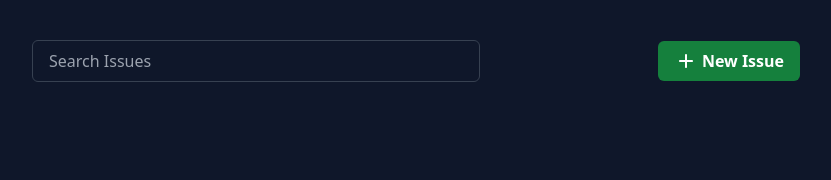
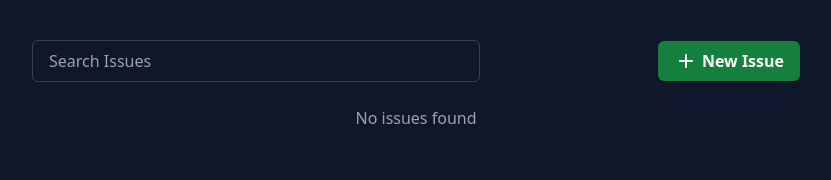
Before and after one commit to sanjay-perisync/githubissues, a React (Create React App) app: page /issuelist/1 in a window 1280 px wide. Shown: the top 180 px of the page, without its empty margins (224-1055 px from the left). Built offline with nearby package versions, Linux system fonts and the light colour scheme.

Commit message:
Second commit

```diff
--- a/package.json
+++ b/package.json
@@ -3,6 +3,7 @@
   "version": "0.1.0",
   "private": true,
   "dependencies": {
+    "@lexical/list": "^0.29.0",
     "@lexical/react": "^0.29.0",
     "@lexical/rich-text": "^0.29.0",
     "@reduxjs/toolkit": "^2.6.1",
--- a/src/Components/Issues/IssueList.js
+++ b/src/Components/Issues/IssueList.js
@@ -1,13 +1,29 @@
-import React from 'react'
-import { Link,useParams  } from 'react-router-dom'
+import React, { useState } from "react";
+import { useSelector, useDispatch } from "react-redux";
+import { Link, useParams } from "react-router-dom";
+import { DeleteIssue } from "../../Redux/Slices/Issue/IssuesSlice";
 
-const  IssueList = () => {
+const IssueList = () => {
   const { projectId } = useParams();
-  // console.log("projectId:", projectId);
+  const dispatch = useDispatch();
+
+  const issueslist = useSelector(
+    (state) =>
+      state.issuesSliceReducer.issuesdetailsSlice.issuesByProject[projectId] ||
+      []
+  );
+
+  // console.log("issueslist:", issueslist);
+
+  const [menuId, setMenuId] = useState(null);
+
+  const handleDeleteIssue = (issueId) => {
+    dispatch(DeleteIssue({ projectId, issueId }));
+  };
+
   return (
-    <div className='bg-slate-900 h-screen'>
-
-        <main className='mx-auto max-w-3xl pt-10'>
+    <div className="bg-slate-900 h-screen">
+      <main className="mx-auto max-w-3xl pt-10">
         <header>
           <div className="flex justify-between items-center mb-6">
             <input
@@ -15,19 +31,92 @@ const  IssueList = () => {
               placeholder="Search Issues"
               className="w-full max-w-md px-4 py-2 rounded-md text-white bg-slate-900 border border-gray-700"
             />
- <Link to={`/createissue/${projectId}`}
+            <Link
+              to={`/createissue/${projectId}`}
               className="bg-green-700 flex gap-1 text-white px-4 py-2 rounded-md"
             >
               <div>
-              <svg xmlns="http://www.w3.org/2000/svg" width="24" height="24" viewBox="0 0 24 24"><path fill="currentColor" d="M11 13H6q-.425 0-.712-.288T5 12t.288-.712T6 11h5V6q0-.425.288-.712T12 5t.713.288T13 6v5h5q.425 0 .713.288T19 12t-.288.713T18 13h-5v5q0 .425-.288.713T12 19t-.712-.288T11 18z" /></svg>
+                <svg
+                  xmlns="http://www.w3.org/2000/svg"
+                  width="24"
+                  height="24"
+                  viewBox="0 0 24 24"
+                >
+                  <path
+                    fill="currentColor"
+                    d="M11 13H6q-.425 0-.712-.288T5 12t.288-.712T6 11h5V6q0-.425.288-.712T12 5t.713.288T13 6v5h5q.425 0 .713.288T19 12t-.288.713T18 13h-5v5q0 .425-.288.713T12 19t-.712-.288T11 18z"
+                  />
+                </svg>
               </div>
               <p className="font-semibold">New Issue</p>
             </Link>
           </div>
         </header>
+
+        <div className="mt-5 space-y-4">
+          {Array.isArray(issueslist) && issueslist.length > 0 ? (
+            issueslist.map((issue) => (
+              <div
+                key={issue.id}
+                className="flex justify-between items-center p-3 bg-gray-800 text-white rounded-md border border-gray-700"
+              >
+                <button className="hover:underline">{issue.title}</button>
+
+                <div className="relative">
+                  <button
+                    onClick={() =>
+                      setMenuId(menuId === issue.id ? null : issue.id)
+                    }
+                    className="hover:bg-gray-700 px-2 py-1 rounded-lg"
+                  >
+                    <svg
+                      xmlns="http://www.w3.org/2000/svg"
+                      className="w-6 h-6 text-gray-400"
+                      viewBox="0 0 512 512"
+                    >
+                      <path
+                        fill="currentColor"
+                        fillRule="evenodd"
+                        d="M117.333 256c0-17.673-14.327-32-32-32s-32 14.327-32 32s14.327 32 32 32s32-14.327 32-32m341.333 0c0-17.673-14.327-32-32-32s-32 14.327-32 32s14.327 32 32 32s32-14.327 32-32M288 256c0-17.673-14.327-32-32-32s-32 14.327-32 32s14.327 32 32 32s32-14.327 32-32"
+                      />
+                    </svg>
+                  </button>
+
+                  {menuId === issue.id && (
+                    <div className="absolute z-10 left-2 right-0 mt-1 w-40 border border-gray-700 bg-gray-800 text-white shadow-lg rounded-lg py-[6px]">
+                      <button
+                        className="flex items-center space-x-1 px-2 py-1 text-white w-full"
+                        onClick={() => handleDeleteIssue(issue.id)}
+                      >
+                        <svg
+                          xmlns="http://www.w3.org/2000/svg"
+                          width="24"
+                          height="24"
+                          viewBox="0 0 24 24"
+                        >
+                          <path
+                            fill="none"
+                            stroke="currentColor"
+                            strokeLinecap="round"
+                            strokeLinejoin="round"
+                            strokeWidth="1.5"
+                            d="M6.758 17.243L12.001 12m5.243-5.243L12 12m0 0L6.758 6.757M12.001 12l5.243 5.243"
+                          />
+                        </svg>
+                        <p>Delete Issue</p>
+                      </button>
+                    </div>
+                  )}
+                </div>
+              </div>
+            ))
+          ) : (
+            <p className="text-gray-400 text-center">No issues found</p>
+          )}
+        </div>
       </main>
     </div>
-  )
-}
+  );
+};
 
-export default IssueList
+export default IssueList;
--- a/src/Redux/Slices/Issue/IssuesSlice.js
+++ b/src/Redux/Slices/Issue/IssuesSlice.js
@@ -1,23 +1,40 @@
 import { createSlice } from "@reduxjs/toolkit";
+
+const storedIssues = JSON.parse(localStorage.getItem("issues")) || {};
 
 const issuesdetailsSlice = createSlice({
   name: "Issues",
-    initialState: [],
+  initialState: { issuesByProject: storedIssues },
   reducers: {
-       issueListSuccess: (state, action) => {
-         state.issues = action.payload || [];
+    IssueListSuccess: (state, action) => {
+      const { projectId, issues } = action.payload;
+      state.issuesByProject[projectId] = issues;
+      localStorage.setItem("issues", JSON.stringify(state.issuesByProject));
     },
-       addIssue: (state, action) => {
-         state.issues.push(action.payload);
-         localStorage.setItem("issues", JSON.stringify(state.issues));
+
+    AddIssue: (state, action) => {
+      const { projectId, issue } = action.payload;
+      state.issuesByProject[projectId] = state.issuesByProject[projectId] || [];
+      state.issuesByProject[projectId].push(issue);
+      localStorage.setItem("issues", JSON.stringify(state.issuesByProject));
     },
-       deleteIssue: (state, action) => {
-           state.issues = state.issues.filter(project => project.id !== action.payload);
-           localStorage.setItem("issues", JSON.stringify(state.issues));
+
+    DeleteIssue: (state, action) => {
+      const { projectId, issueId } = action.payload;
+      if (state.issuesByProject[projectId]) {
+        state.issuesByProject[projectId] = state.issuesByProject[projectId].filter(
+          (issue) => issue.id !== issueId
+        );
+        localStorage.setItem("issues", JSON.stringify(state.issuesByProject));
+      }
     },
-       ResetState: () => [],
+
+    ResetState: (state) => {
+      state.issuesByProject = {};
+      localStorage.removeItem("issues");
+    },
   },
 });
 
-export const { IssuesListSuccess,addIssue,deleteIssue, ResetState } = issuesdetailsSlice.actions;
+export const { IssueListSuccess, AddIssue, DeleteIssue, ResetState } = issuesdetailsSlice.actions;
 export default issuesdetailsSlice.reducer;
--- a/src/Redux/Slices/Issue/index.js
+++ b/src/Redux/Slices/Issue/index.js
@@ -5,9 +5,9 @@ import issuesdetailsSlice from "./IssuesSlice";
 
 
 
-const issuesReducer=combineReducers({
+const issuesSliceReducer=combineReducers({
     issuesdetailsSlice
 })
 
 
-export default issuesReducer;
+export default issuesSliceReducer;
--- a/src/Redux/Slices/Projects/ProjectsSlice.js
+++ b/src/Redux/Slices/Projects/ProjectsSlice.js
@@ -4,7 +4,7 @@ const initialState = {
   projects: [],
 };
 
-const projectsSlice = createSlice({
+const projectdetailsSlice = createSlice({
   name: "projects",
   initialState,
   reducers: {
@@ -23,5 +23,5 @@ const projectsSlice = createSlice({
   },
 });
 
-export const { projectListSuccess, addProject,deleteProject, ResetState } = projectsSlice.actions;
-export default projectsSlice.reducer;
+export const { projectListSuccess, addProject,deleteProject, ResetState } = projectdetailsSlice.actions;
+export default projectdetailsSlice.reducer;
--- a/src/Redux/Store/RootReducers.js
+++ b/src/Redux/Store/RootReducers.js
@@ -1,16 +1,14 @@
 
 
 import { combineReducers } from "@reduxjs/toolkit";
-import issuesReducer from "../Slices/Issue";
 import projectSliceReducer from "../Slices/Projects";
-// import billingReducer from "../Slices/Issues";
-// import productsSliceReducer from "../Slices/Products";
+import issuesSliceReducer from "../Slices/Issue";
 
 
 
 
 const rootReducer = combineReducers({
-  issuesReducer,
+  issuesSliceReducer,
   projectSliceReducer,
 
 });
```
Also changed, not shown: src/Components/Issues/CreateIssue.js (+55 -28 lines), 1 other file (tests, documents, lock files or other folders). Lines whose indentation alone changed are shown as unchanged.
